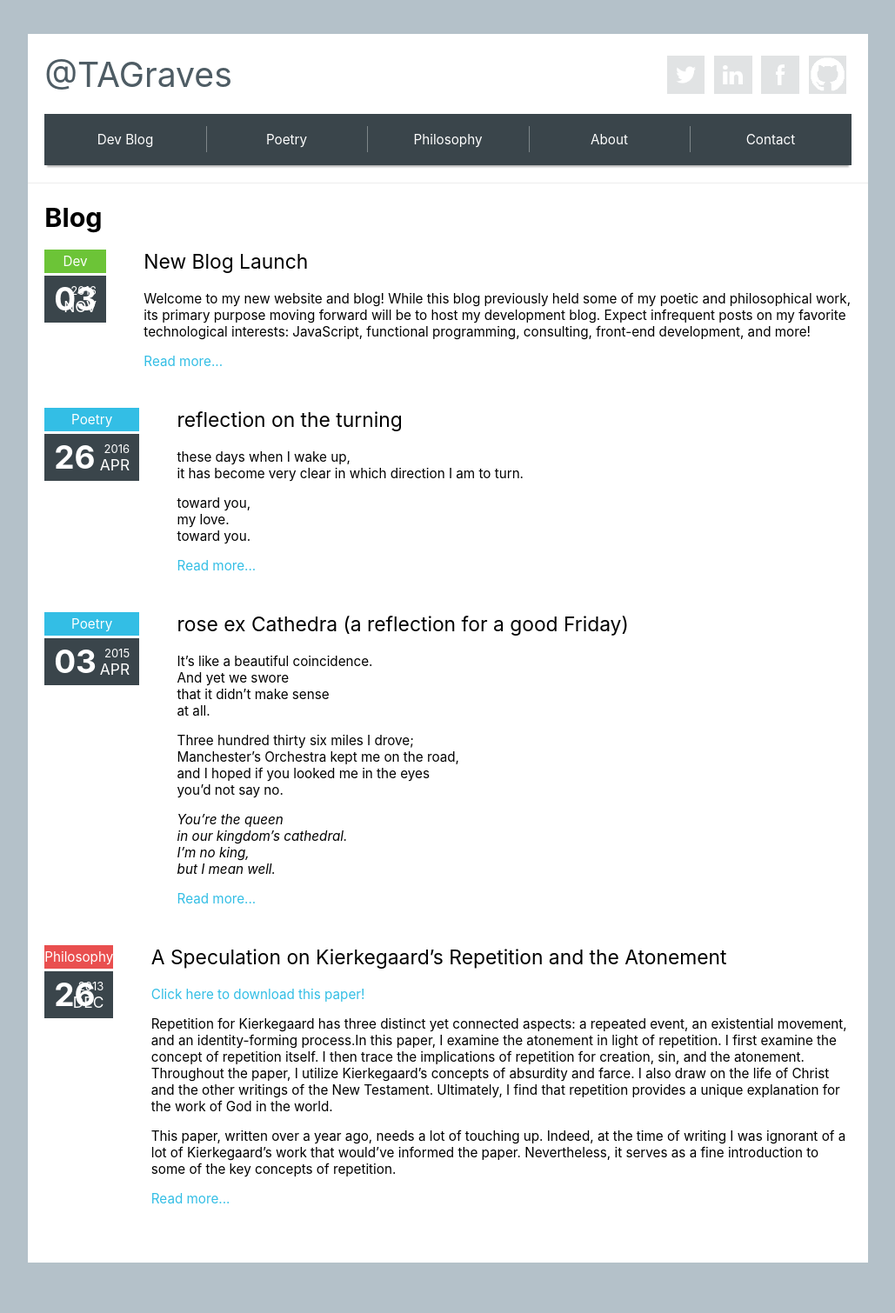
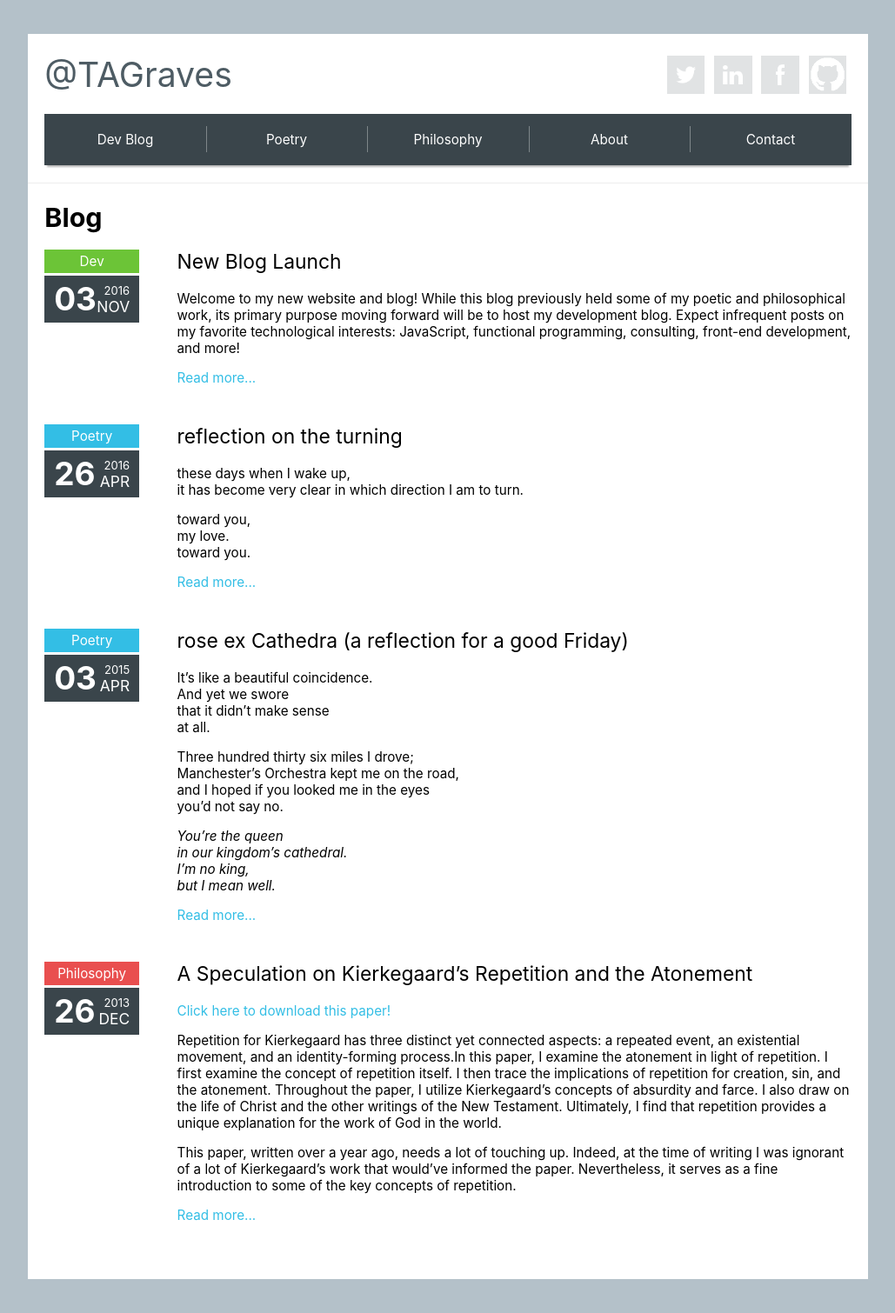
Before and after one commit to TAGraves/tagraves.github.io, a Jekyll site: the page built from blog/index.html, in a window 1280 px wide. Shown: the whole page at 87% size, without its empty margins (125-1154 px from the left). Built offline with Jekyll 4.4.1, drawn with Linux system fonts in a browser that asks for light colours.

Commit message:
Fixed post date width

```diff
--- a/css/tagraves.css
+++ b/css/tagraves.css
@@ -221,7 +221,7 @@ nav li:first-child a::after {
 .blog-list .post-date {
     background: #3a454b;
     color: #fff;
-    width: 100%;
+    width: 10rem;
     height: 5rem;
     padding: 0.5rem 1rem;
     margin-top: 0.25rem;
```
